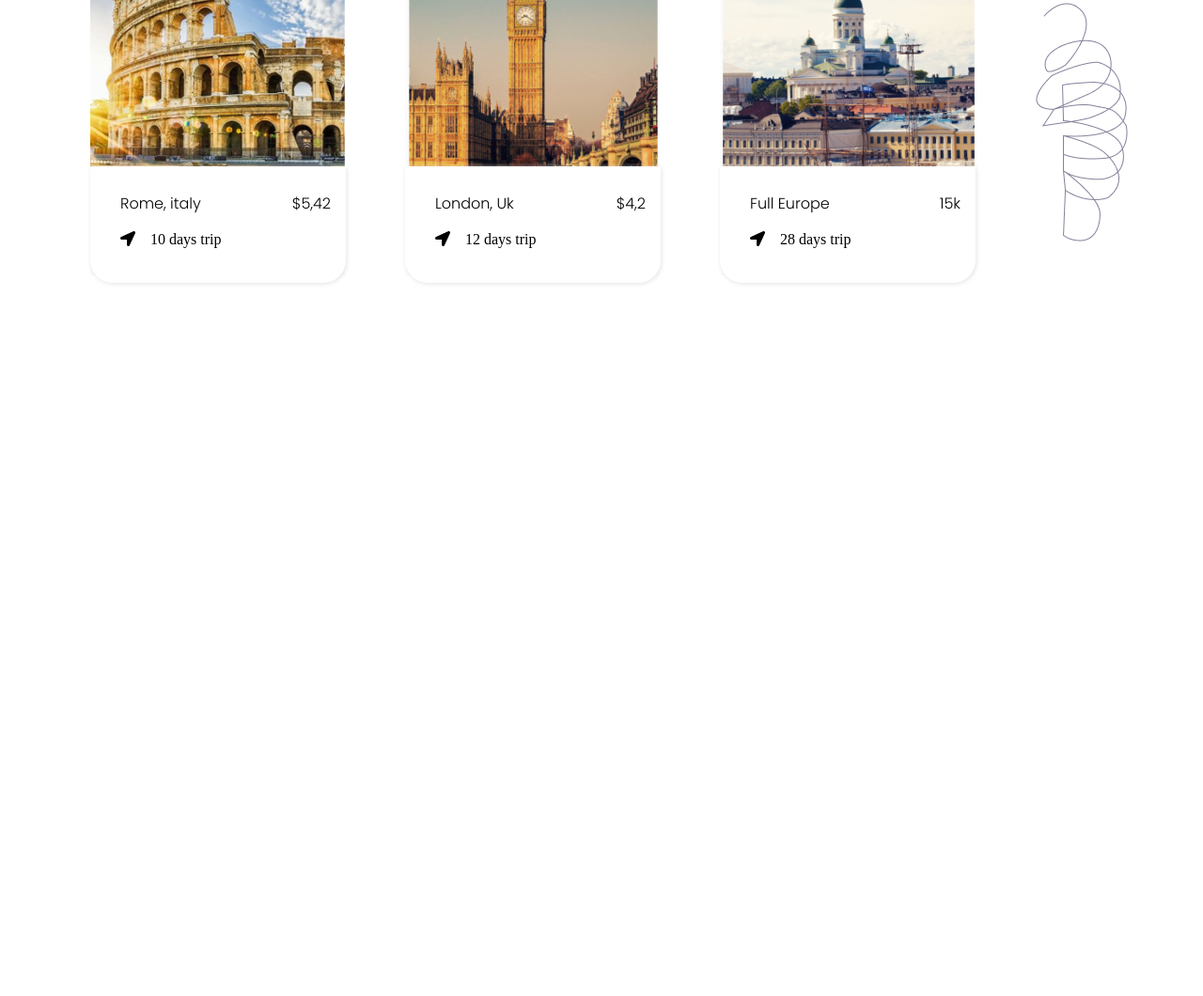
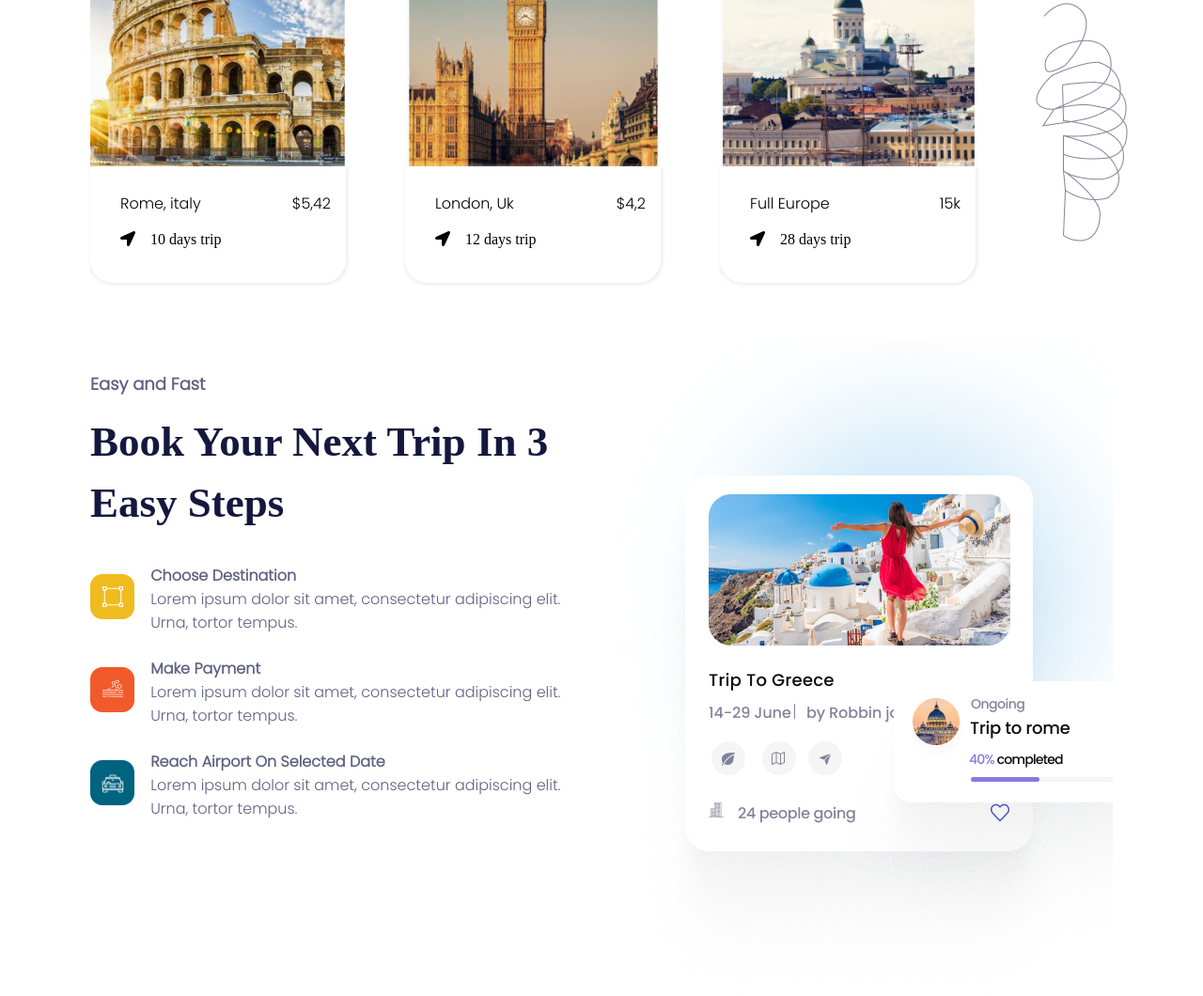
Before and after one commit to juliusace5/Jadoo, a plain HTML site: page index.html in a window 1280 px wide. Shown: the part 1505-2565 px from the top of the page at 94% size. Before the commit the page ends 1866 px from the top, so only its background shows below. Drawn offline with nearby package versions, Linux system fonts and the light colour scheme; a web font is replaced by a local one.

Commit message:
first commit

```diff
--- a/index.html
+++ b/index.html
@@ -198,6 +198,60 @@
 
 
         </div>
+
+        <div class="bookings">
+            <div class="book1">
+             <div class="bookingtext">
+                <p>Easy and Fast</p>
+                <h2>Book Your Next Trip
+                    In 3 Easy Steps</h2>
+             </div>
+
+             <div class="bookingcontentmain">
+
+
+             <div class="bookingcontent">
+               <div class="contentimage">
+                <img src="images/choosedestination.png" alt="">
+               </div>
+               <div class="contenttext">
+                <h3>Choose Destination</h3>
+                <p>Lorem ipsum dolor sit amet, consectetur
+                    adipiscing elit. Urna, tortor tempus. </p>
+               </div>
+             </div>
+
+             <div class="bookingcontent">
+                <div class="contentimage">
+                 <img src="images/makepayment.png" alt="">
+                </div>
+                <div class="contenttext">
+                 <h3>Make Payment</h3>
+                 <p>Lorem ipsum dolor sit amet, consectetur
+                     adipiscing elit. Urna, tortor tempus. </p>
+                </div>
+              </div>
+
+              <div class="bookingcontent">
+                <div class="contentimage">
+                 <img src="images/reachair.png" alt="">
+                </div>
+                <div class="contenttext">
+                 <h3>Reach Airport On Selected Date</h3>
+                 <p>Lorem ipsum dolor sit amet, consectetur
+                     adipiscing elit. Urna, tortor tempus. </p>
+                </div>
+              </div>
+            </div>
+
+            </div>
+
+            <div class="book2">
+             <img src="images/book2.png" alt="">
+            </div>
+
+
+        </div>
     </div>
   </body>
 </html>
--- a/style.css
+++ b/style.css
@@ -292,3 +292,90 @@ text-align: center;
  z-index:-1;
  right:0;
 }
+
+.bookings {
+  display: flex;
+  align-items:center;
+  width: 85%;
+  margin: auto;
+  margin-bottom: 4rem;
+  margin-top: 4rem;
+}
+.bookingcontent{
+  display: flex;
+  margin: auto;
+  align-items: center;
+  gap: 0rem;
+  margin-bottom: 1.5rem;
+}
+.contentimage{
+  width: 80px;
+/* height: 48px; */
+/* top: 2624px; */
+/* left: 186px; */
+/* border-radius: 13px; */
+
+
+}
+.contenttext h3{
+font-family: Poppins;
+font-size: 16px;
+font-weight: 700;
+/* line-height: 20px; */
+letter-spacing: 0em;
+color: #5E6282;
+;
+
+
+}
+
+.contenttext p{
+
+  font-family: Poppins;
+font-size: 16px;
+font-weight: 400;
+letter-spacing: 0em;
+text-align: left;
+color: #5E6282;
+
+
+}
+
+.bookingcontentmain{
+  margin-bottom: 10rem;
+}
+
+
+.bookingtext h2{
+font-family: Volkhov;
+font-size: 45px;
+font-weight: 700;
+line-height: 65px;
+letter-spacing: 0em;
+text-align: left;
+color: #14183E;
+margin-top: 1rem;
+margin-bottom: 1rem;
+
+}
+.bookingtext p{
+font-family: Poppins;
+font-size: 18px;
+font-weight: 600;
+line-height: 27px;
+letter-spacing: 0em;
+color: #5E6282;
+
+
+
+
+}
+.book1{
+  width: 60%;
+}
+.bookingtext{
+  margin-bottom: 1rem;
+}
+.book2{
+  margin-top: -4rem;
+}
```
Also changed, not shown: images/book2.png (added), images/choosedestination.png (added), images/makepayment.png (added), images/reachair.png (added).
